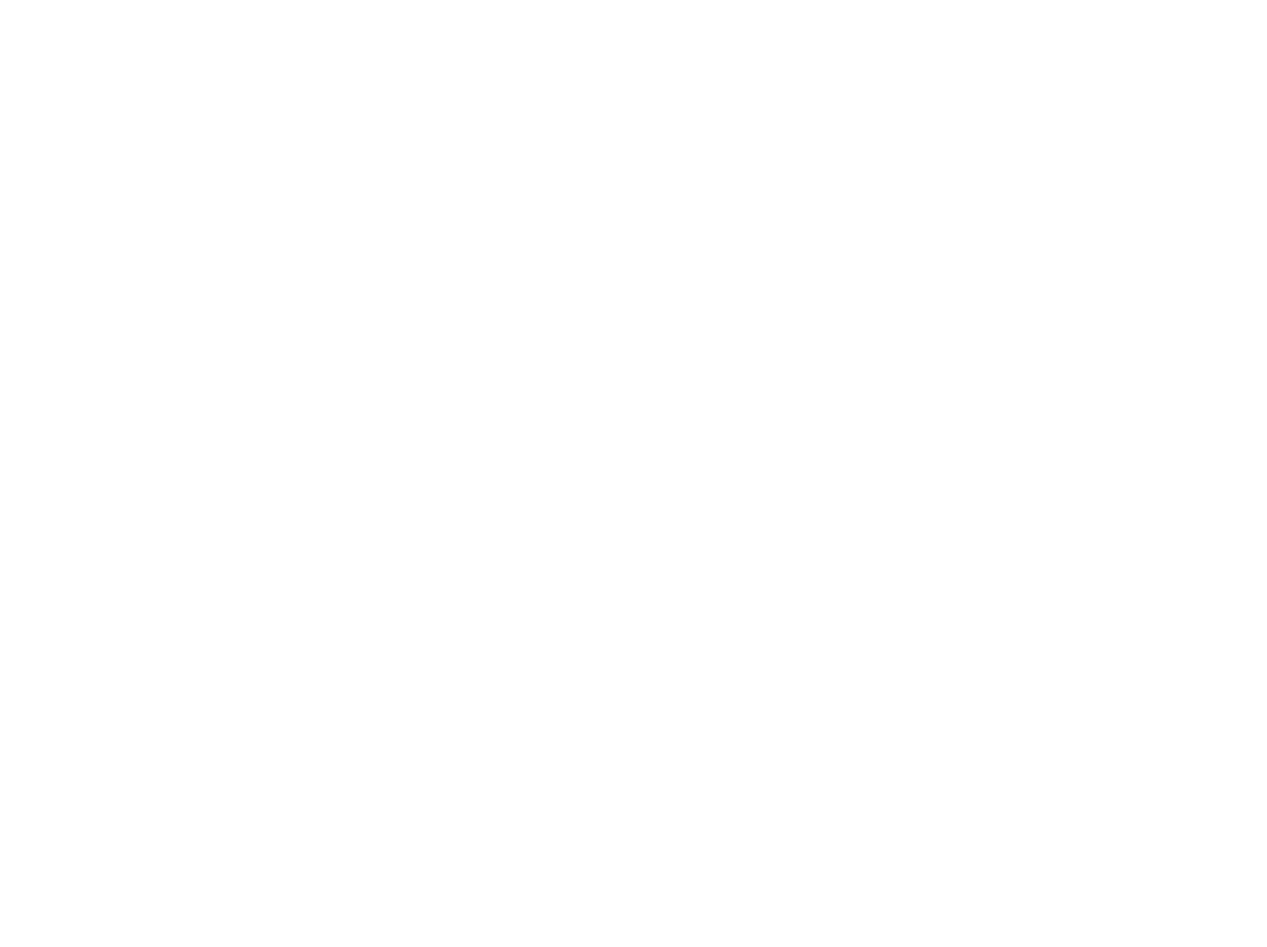
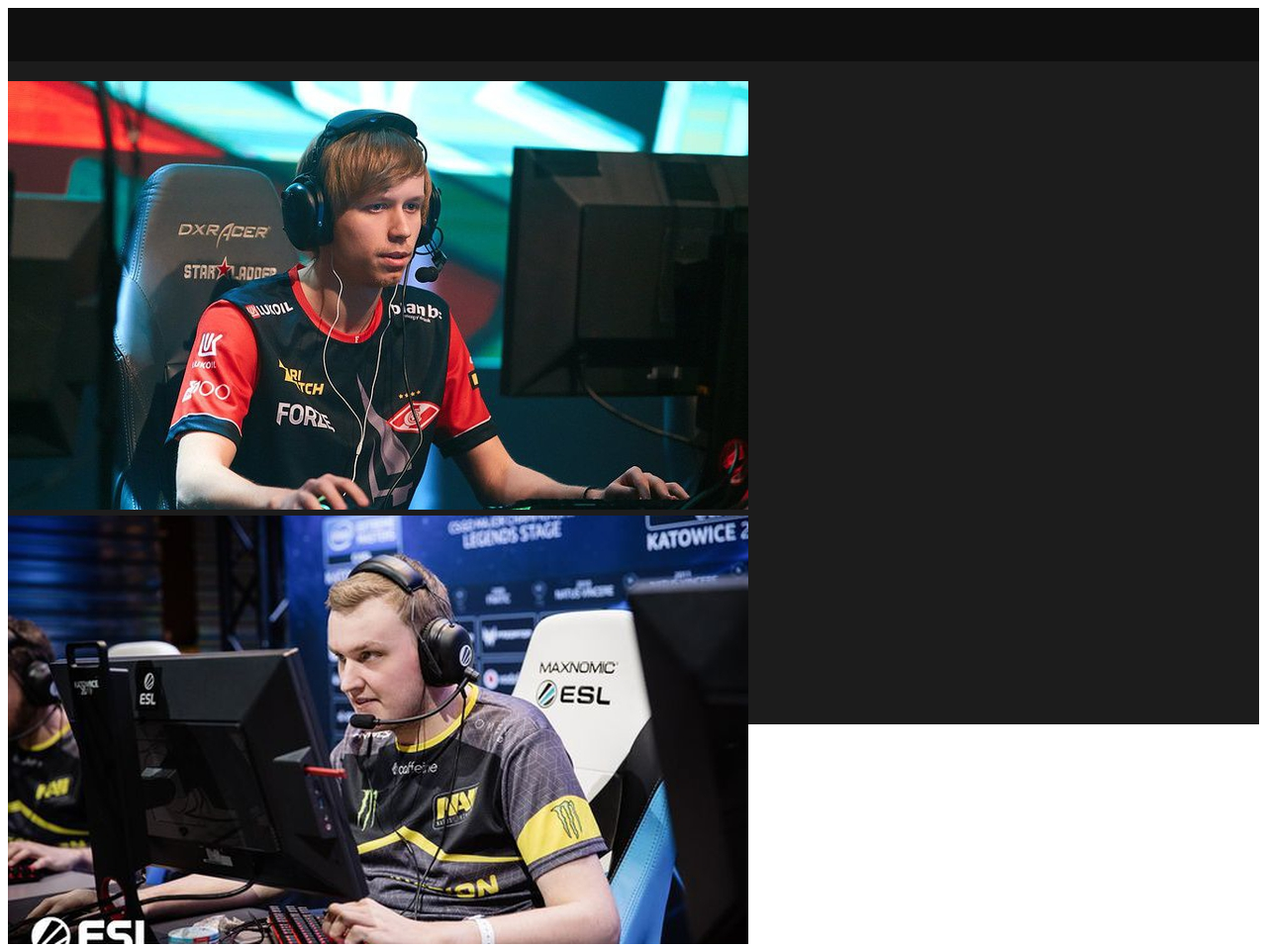
Before and after one commit to Zokerkill/PHPproject, a plain HTML site: page index.html in a window 1280 px wide. Shown: the top 957 px of the page at 99% size. Before the commit the page ends 800 px from the top, so only its background shows below. Drawn offline with Linux system fonts and the light colour scheme.

Commit message:
Малый набросок

```diff
--- a/index.html
+++ b/index.html
@@ -1,9 +1,34 @@
 <!DOCTYPE html>
 <html>
 <head>
-	<title></title>
+	<link rel="stylesheet" type="text/css" href="style.css">
+	<meta charset="utf-8">
+	<title>Портал о киберспорте</title>
 </head>
+<header>
+	<div class="d1"></div>
+</header>
 <body>
+	<article class="a1">
+		<a href="">
+			<img src="img\article(a1)\1.jpg">
+		</a>
+		<a href="">
+			<img src="img\article(a1)\2.jpg">
+		</a>
+		<a href="">
+			<img src="img\article(a1)\3.jpg">
+		</a>
+		<a href="">
+			<img src="img\article(a1)\4.jpg">
+		</a>
+		<a href="">
+			<img src="img\article(a1)\5.jpg">
+		</a>
+	</article>
+	<section>
+
+	</section>
 
 </body>
 </html>
--- a/style.css
+++ b/style.css
@@ -0,0 +1,28 @@
+.d1{
+	box-sizing:border-box;
+	background-color: rgb(15, 15, 15);
+	display:block;
+	font-family:Roboto, Helvetica, Arial, sans-serif;
+	font-size:14px;
+	height:54px;
+	line-height:21px;
+	text-size-adjust:100%;
+	width:100%;
+}
+.a1{
+	background-color:rgb(28, 28, 28);
+	box-sizing:border-box;
+	color:rgb(15, 15, 15);
+	display:block;
+	font-family:Roboto, Helvetica, Arial, sans-serif;
+	font-size:14px;
+	height:670.344px;
+	line-height:21px;
+	margin-bottom:20px;
+	padding-bottom:20px;
+	padding-left:0px;
+	padding-right:0px;
+	padding-top:20px;
+	text-size-adjust:100%;
+	width:100%;
+}
```
Also changed, not shown: img/article(a1)/1.jpg (added), img/article(a1)/2.jpg (added), img/article(a1)/3.jpg (added), img/article(a1)/4.jpg (added), img/article(a1)/5.jpg (added).
